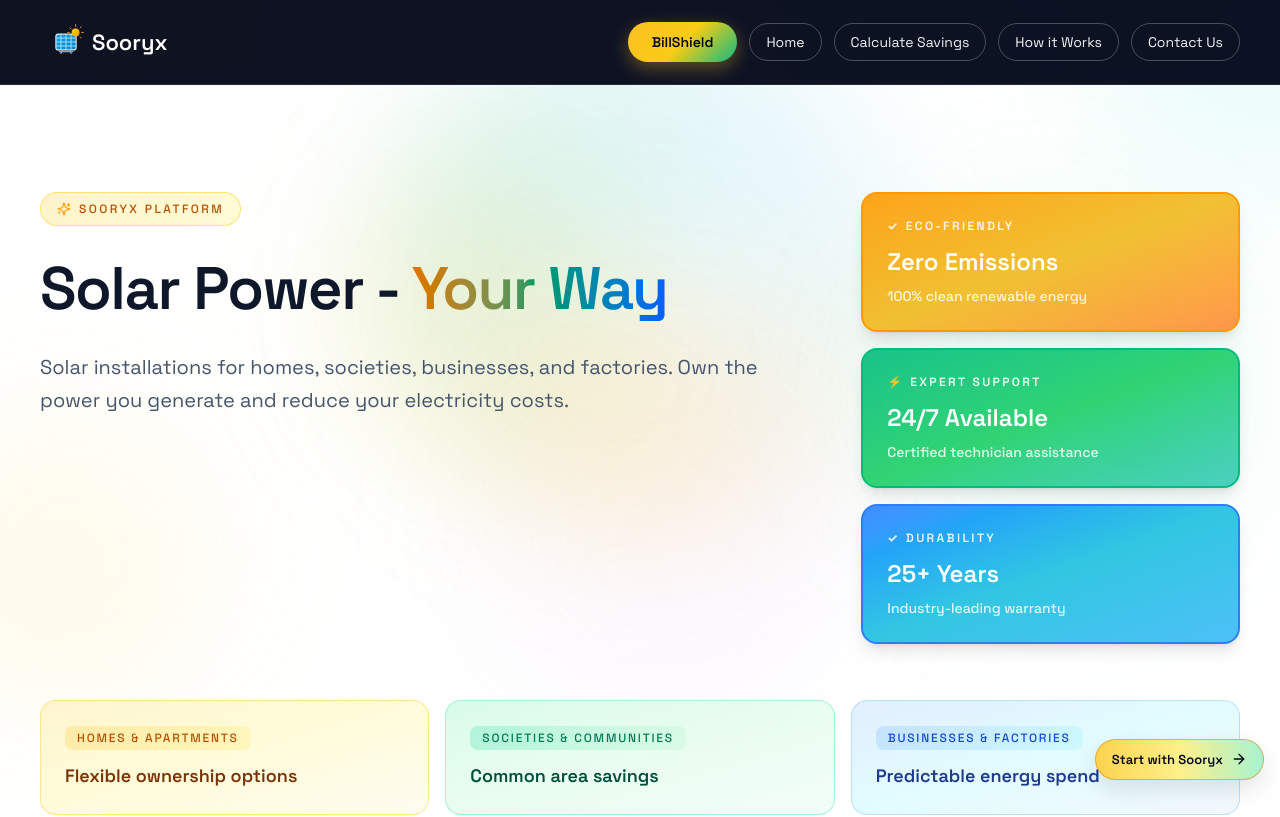
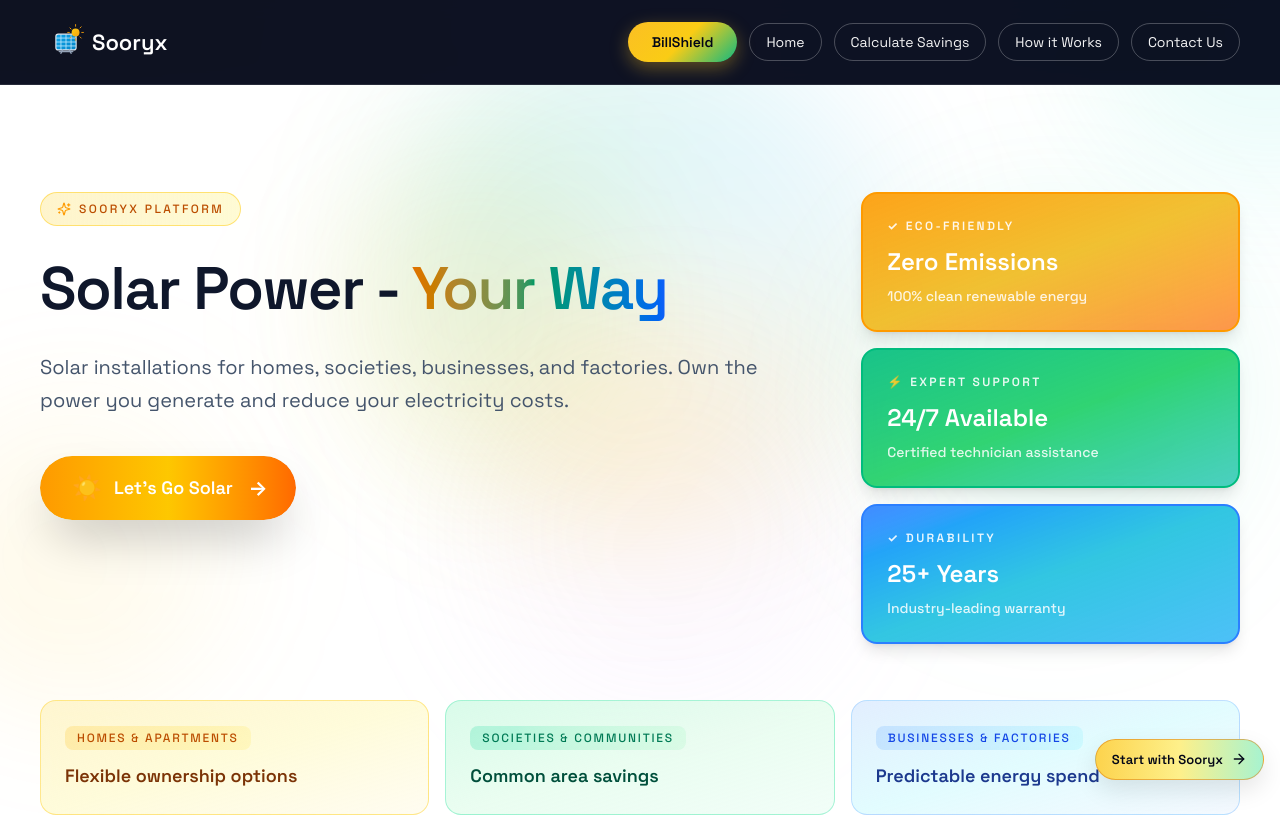
Before and after one commit to sooryx-eng/Sooryx_Live, a Next.js app: page / in a window 1280 px wide. Shown: the top 817 px of the page. Built offline with nearby package versions, Linux system fonts and the light colour scheme.

Commit message:
update changes

```diff
--- a/app/platform/page.tsx
+++ b/app/platform/page.tsx
@@ -3,6 +3,7 @@
 import React, { useState, useEffect } from "react";
 import { motion } from "framer-motion";
 import { ArrowRight, Building2, CheckCircle2, CreditCard, Factory, Home, Smartphone, Sparkles, SunMedium, Zap, TrendingUp, Lightbulb, Users } from "lucide-react";
+import Link from "next/link";
 import GlowingHeader from "../components/GlowingHeader";
 import SolarLineArt from "../components/SolarLineArt";
 import SolarLineArt2 from "../components/SolarLineArt2";
@@ -111,6 +112,47 @@ export default function Platform() {
               <p className="mt-8 max-w-3xl text-lg leading-relaxed text-slate-600 md:text-xl">
                 Solar installations for homes, societies, businesses, and factories. Own the power you generate and reduce your electricity costs.
               </p>
+
+              <motion.div
+                initial={{ opacity: 0, y: 20 }}
+                animate={{ opacity: 1, y: 0 }}
+                transition={{ delay: 0.35, duration: 0.6 }}
+                className="mt-10 inline-block"
+              >
+                <Link href="/contact">
+                  <motion.button
+                    whileHover={{ scale: 1.05 }}
+                    whileTap={{ scale: 0.98 }}
+                    className="group relative px-8 py-4 rounded-full font-bold text-lg text-white overflow-hidden shadow-2xl transition-all duration-300"
+                  >
+                    {/* Vibrant gradient background */}
+                    <div className="absolute inset-0 bg-gradient-to-r from-amber-500 via-yellow-400 to-orange-500 rounded-full" />
+                    <div className="absolute inset-0 bg-gradient-to-r from-emerald-500 via-green-400 to-teal-500 opacity-0 group-hover:opacity-100 transition-opacity duration-300 rounded-full" />
+
+                    {/* Animated glow on hover */}
+                    <div className="absolute inset-0 rounded-full opacity-0 group-hover:opacity-100 transition-opacity duration-300 blur-lg bg-gradient-to-r from-emerald-400 via-cyan-400 to-blue-400 -z-10 scale-150" />
+                    <div className="absolute -inset-0.5 rounded-full opacity-0 group-hover:opacity-75 transition-opacity duration-300 bg-gradient-to-r from-emerald-500 via-cyan-500 to-blue-500 blur-xl animate-pulse -z-10" />
+
+                    {/* Content wrapper */}
+                    <div className="relative flex items-center justify-center gap-3">
+                      <span className="text-2xl group-hover:animate-bounce">☀️</span>
+                      <span>Let's Go Solar</span>
+                      <motion.span
+                        className="text-xl"
+                        animate={{ x: [0, 4, 0] }}
+                        transition={{ duration: 1.5, repeat: Infinity }}
+                      >
+                        →
+                      </motion.span>
+                    </div>
+
+                    {/* Shine effect on hover */}
+                    <div className="absolute inset-0 rounded-full opacity-0 group-hover:opacity-40 transition-opacity duration-300">
+                      <div className="absolute inset-0 rounded-full bg-gradient-to-r from-transparent via-white to-transparent animate-pulse" />
+                    </div>
+                  </motion.button>
+                </Link>
+              </motion.div>
             </motion.div>
           </div>
 
```
